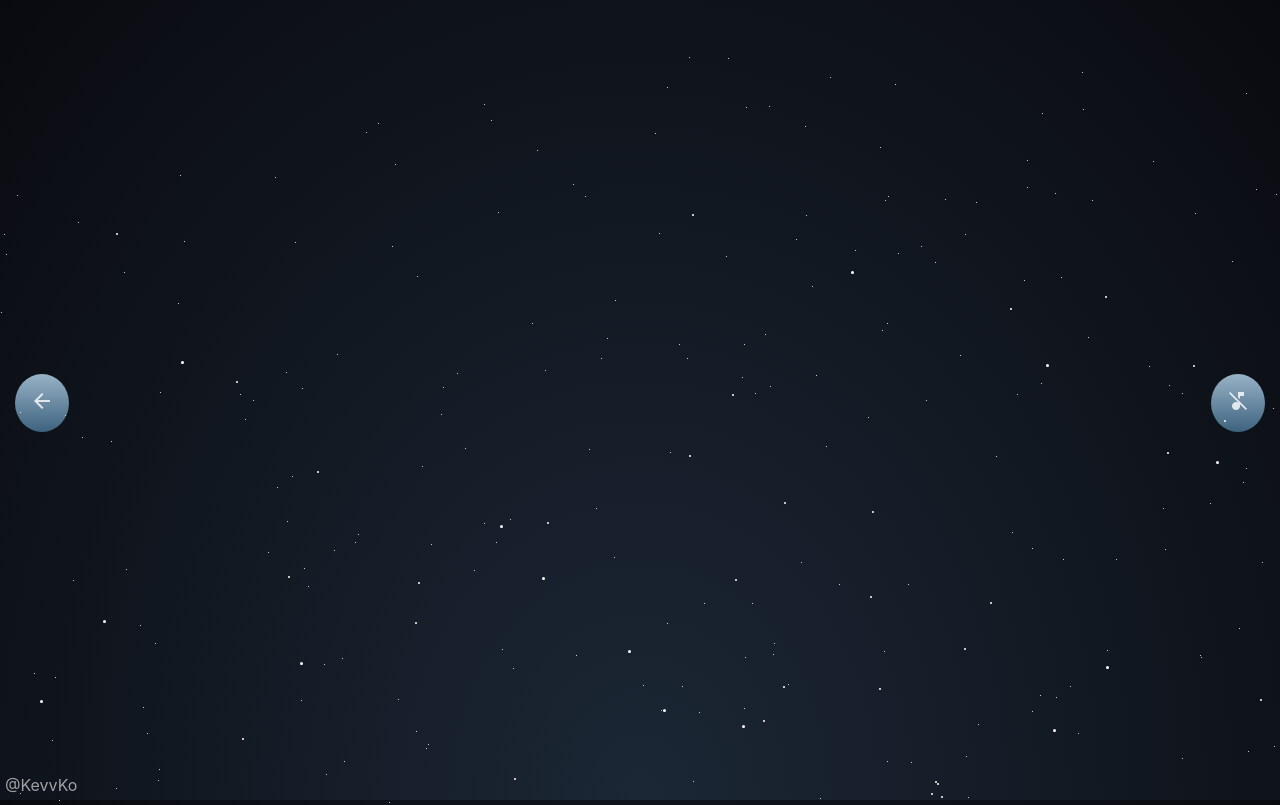
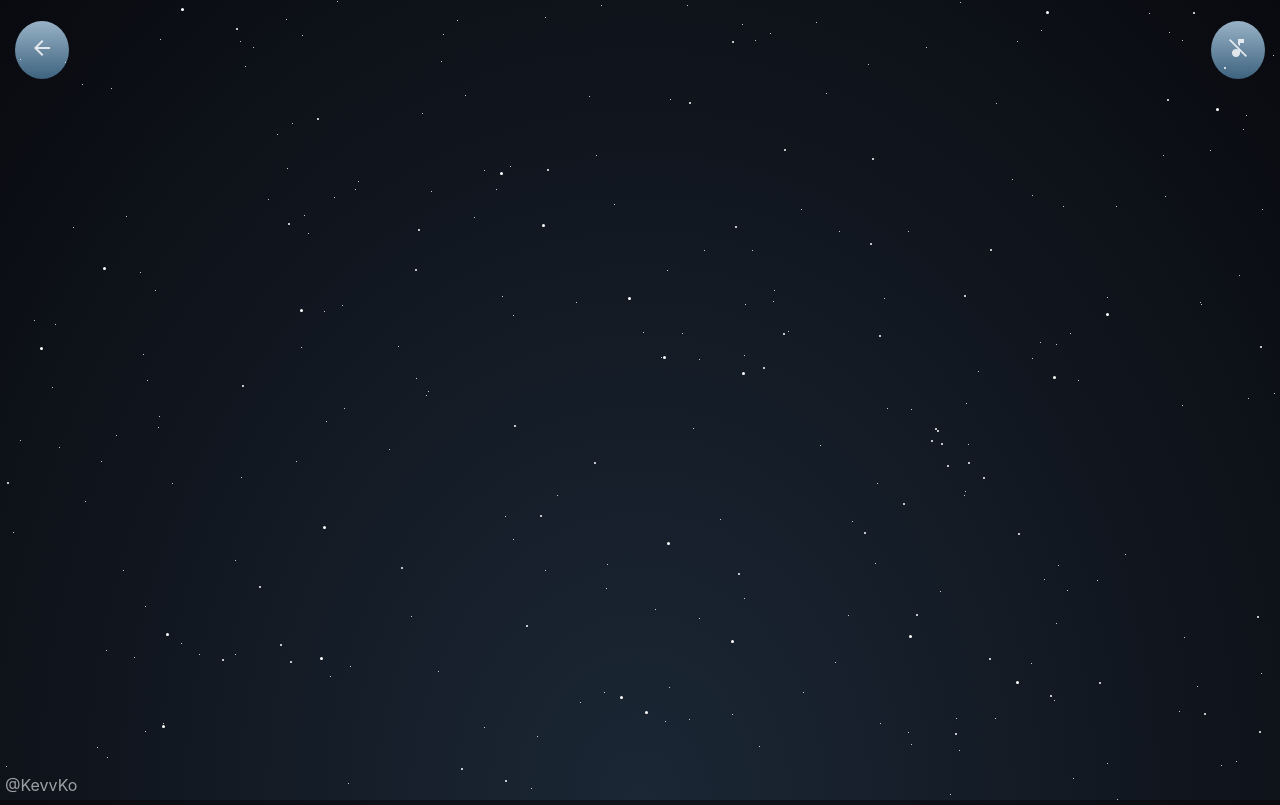
Before and after one commit to KevvKo/jump-and-run-js, a React (Create React App) app: page /levelSelection in a window 1280 px wide. Shown: the top 805 px of the page. Built offline with nearby package versions, Linux system fonts and the light colour scheme.

Commit message:
init game.js and adding new route for level-selection

```diff
--- a/src/App.js
+++ b/src/App.js
@@ -1,7 +1,7 @@
 import React, { useEffect, useState } from 'react';
 import './App.css';
 import Home from './routes/home'
-import Game from './routes/game'
+import LevelSelection from './routes/levelSelection'
 import Options from './routes/options'
 import Credits from './routes/credits'
 import Guide from './routes/guide'
@@ -64,13 +64,6 @@ function App() {
 
   let location = useLocation()['pathname']
 
-  // useEffect(()=>{
-
-  //   if(location === '/game' && !musicPlays){
-  //     toggleMenuMusic()
-  //   }
-  // }, [location])
-
   return (
     <div className="App">
 
@@ -94,7 +87,7 @@ function App() {
 
       <Switch>
         <Route exact path="/" children={<Home />} />
-        <Route path="/game" children={<Game m={musicPlays}/>} />
+        <Route path="/levelSelection" children={<LevelSelection />} />
         <Route path="/options" children={<Options />} />
         <Route path="/credits" children={<Credits />} />
         <Route path="/guide" children={<Guide />} />
--- a/src/routes/home.js
+++ b/src/routes/home.js
@@ -9,7 +9,7 @@ export default function Home(){
             <h1>A tiny story...</h1>
             <ul>
                 <li>
-                    <Link to="/game">Start</Link>
+                    <Link to="/levelSelection">Start</Link>
                 </li>
                 <li>
                     <Link to='/options'>Options</Link>
--- /dev/null
+++ b/src/routes/levelSelection.css
@@ -0,0 +1,7 @@
+.levelSelection{
+    display: flex;
+    flex-direction: column;
+    justify-content: center;
+    align-items: center;
+    flex-grow: 1;
+}
--- /dev/null
+++ b/src/routes/levelSelection.js
@@ -0,0 +1,12 @@
+import { render } from '@testing-library/react'
+import React from 'react'
+import {Link} from 'react-router-dom'
+
+import './levelSelection.css'
+
+export default function LevelSelection(){
+    return(
+        <div className="levelSelection">
+        </div>
+    )
+}
```
Also changed, not shown: src/assets/js/game.js (added).
